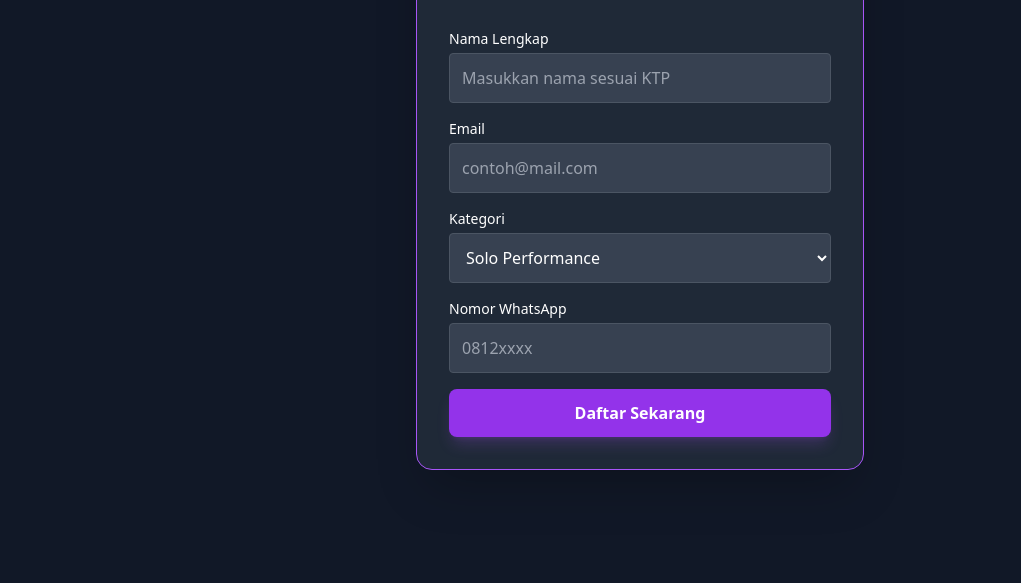
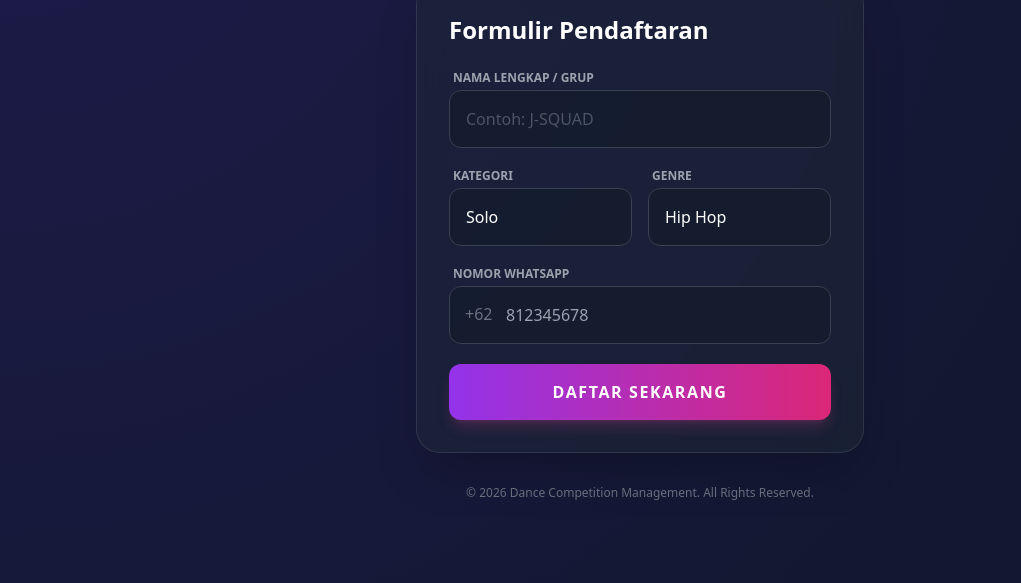
Before and after one commit to randykamil/dance-competition, a plain HTML site: page index.html in a window 1280 px wide. Shown: the part 217-800 px from the top of the page, without its empty margins (0-1021 px from the left). Drawn offline with nearby package versions, Linux system fonts and the light colour scheme.

Commit message:
edit html

```diff
--- a/index.html
+++ b/index.html
@@ -3,51 +3,69 @@
 <head>
     <meta charset="UTF-8">
     <meta name="viewport" content="width=device-width, initial-scale=1.0">
-    <title>Registrasi Dance Competition 2026</title>
+    <title>Registration | Dance Competition 2026</title>
     <script src="https://cdn.tailwindcss.com"></script>
+    <style>
+        body {
+            background: radial-gradient(circle at top left, #1e1b4b, #0f172a);
+        }
+    </style>
 </head>
-<body class="bg-gray-900 text-white font-sans">
+<body class="min-h-screen text-white font-sans flex flex-col items-center justify-center p-6">
 
-    <div class="min-h-screen flex items-center justify-center p-6">
-        <div class="bg-gray-800 p-8 rounded-2xl shadow-2xl w-full max-w-md border border-purple-500">
-            <h2 class="text-3xl font-bold mb-2 text-center text-purple-400">Join the Beat!</h2>
-            <p class="text-gray-400 text-center mb-8">Daftarkan dirimu/timmu sekarang.</p>
+    <div class="text-center mb-10">
+        <h1 class="text-5xl font-black tracking-tighter italic text-transparent bg-clip-text bg-gradient-to-r from-purple-400 to-pink-600 uppercase">
+            Neon Beat 2026
+        </h1>
+        <p class="text-gray-400 mt-2 tracking-widest uppercase text-sm">National Dance Championship</p>
+    </div>
 
-            <form action="#" method="POST" class="space-y-4">
+    <div class="bg-gray-800/50 backdrop-blur-md p-8 rounded-3xl shadow-2xl w-full max-w-md border border-white/10">
+        <h2 class="text-2xl font-semibold mb-6">Formulir Pendaftaran</h2>
+
+        <form id="registrationForm" class="space-y-5">
+            <div>
+                <label class="block text-xs font-bold uppercase text-gray-400 mb-1 ml-1">Nama Lengkap / Grup</label>
+                <input type="text" required placeholder="Contoh: J-SQUAD"
+                       class="w-full p-4 rounded-xl bg-gray-900/50 border border-gray-700 focus:border-pink-500 focus:ring-1 focus:ring-pink-500 outline-none transition-all placeholder:text-gray-600 text-white">
+            </div>
+
+            <div class="grid grid-cols-2 gap-4">
                 <div>
-                    <label class="block text-sm font-medium mb-1">Nama Lengkap</label>
-                    <input type="text" name="nama" placeholder="Masukkan nama sesuai KTP"
-                           class="w-full p-3 rounded bg-gray-700 border border-gray-600 focus:border-purple-500 outline-none">
-                </div>
-
-                <div>
-                    <label class="block text-sm font-medium mb-1">Email</label>
-                    <input type="email" name="email" placeholder="contoh@mail.com"
-                           class="w-full p-3 rounded bg-gray-700 border border-gray-600 focus:border-purple-500 outline-none">
-                </div>
-
-                <div>
-                    <label class="block text-sm font-medium mb-1">Kategori</label>
-                    <select name="kategori" class="w-full p-3 rounded bg-gray-700 border border-gray-600 focus:border-purple-500 outline-none">
-                        <option value="solo">Solo Performance</option>
-                        <option value="group">Group / Crew</option>
-                        <option value="hiphop">Hip Hop Battle</option>
+                    <label class="block text-xs font-bold uppercase text-gray-400 mb-1 ml-1">Kategori</label>
+                    <select class="w-full p-4 rounded-xl bg-gray-900/50 border border-gray-700 focus:border-pink-500 outline-none text-white appearance-none">
+                        <option>Solo</option>
+                        <option>Duo</option>
+                        <option>Group</option>
                     </select>
                 </div>
+                <div>
+                    <label class="block text-xs font-bold uppercase text-gray-400 mb-1 ml-1">Genre</label>
+                    <select class="w-full p-4 rounded-xl bg-gray-900/50 border border-gray-700 focus:border-pink-500 outline-none text-white appearance-none">
+                        <option>Hip Hop</option>
+                        <option>Contemporary</option>
+                        <option>B-Boy</option>
+                    </select>
+                </div>
+            </div>
 
-                <div>
-                    <label class="block text-sm font-medium mb-1">Nomor WhatsApp</label>
-                    <input type="tel" name="wa" placeholder="0812xxxx"
-                           class="w-full p-3 rounded bg-gray-700 border border-gray-600 focus:border-purple-500 outline-none">
+            <div>
+                <label class="block text-xs font-bold uppercase text-gray-400 mb-1 ml-1">Nomor WhatsApp</label>
+                <div class="relative">
+                    <span class="absolute left-4 top-4 text-gray-500">+62</span>
+                    <input type="tel" required placeholder="812345678"
+                           class="w-full p-4 pl-14 rounded-xl bg-gray-900/50 border border-gray-700 focus:border-pink-500 outline-none">
                 </div>
+            </div>
 
-                <button type="submit"
-                        class="w-full bg-purple-600 hover:bg-purple-700 text-white font-bold py-3 rounded-lg transition duration-300 shadow-lg shadow-purple-500/20">
-                    Daftar Sekarang
-                </button>
-            </form>
-        </div>
+            <button type="submit"
+                    class="w-full bg-gradient-to-r from-purple-600 to-pink-600 hover:from-purple-500 hover:to-pink-500 text-white font-black py-4 rounded-xl transition-all transform hover:scale-[1.02] active:scale-95 shadow-lg shadow-pink-500/20 uppercase tracking-widest mt-4">
+                Daftar Sekarang
+            </button>
+        </form>
     </div>
+
+    <p class="mt-8 text-gray-500 text-xs">© 2026 Dance Competition Management. All Rights Reserved.</p>
 
 </body>
 </html>
```
